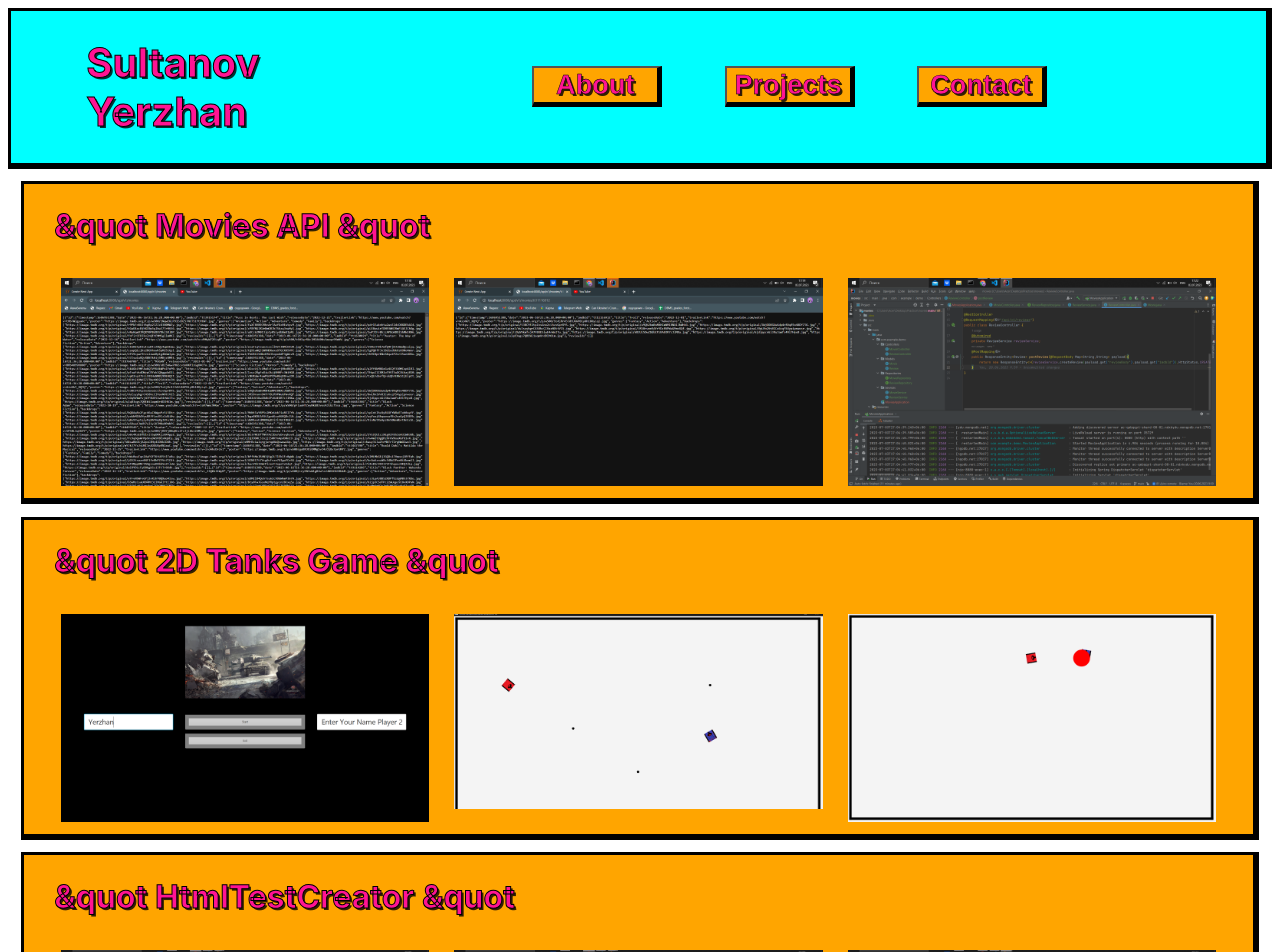
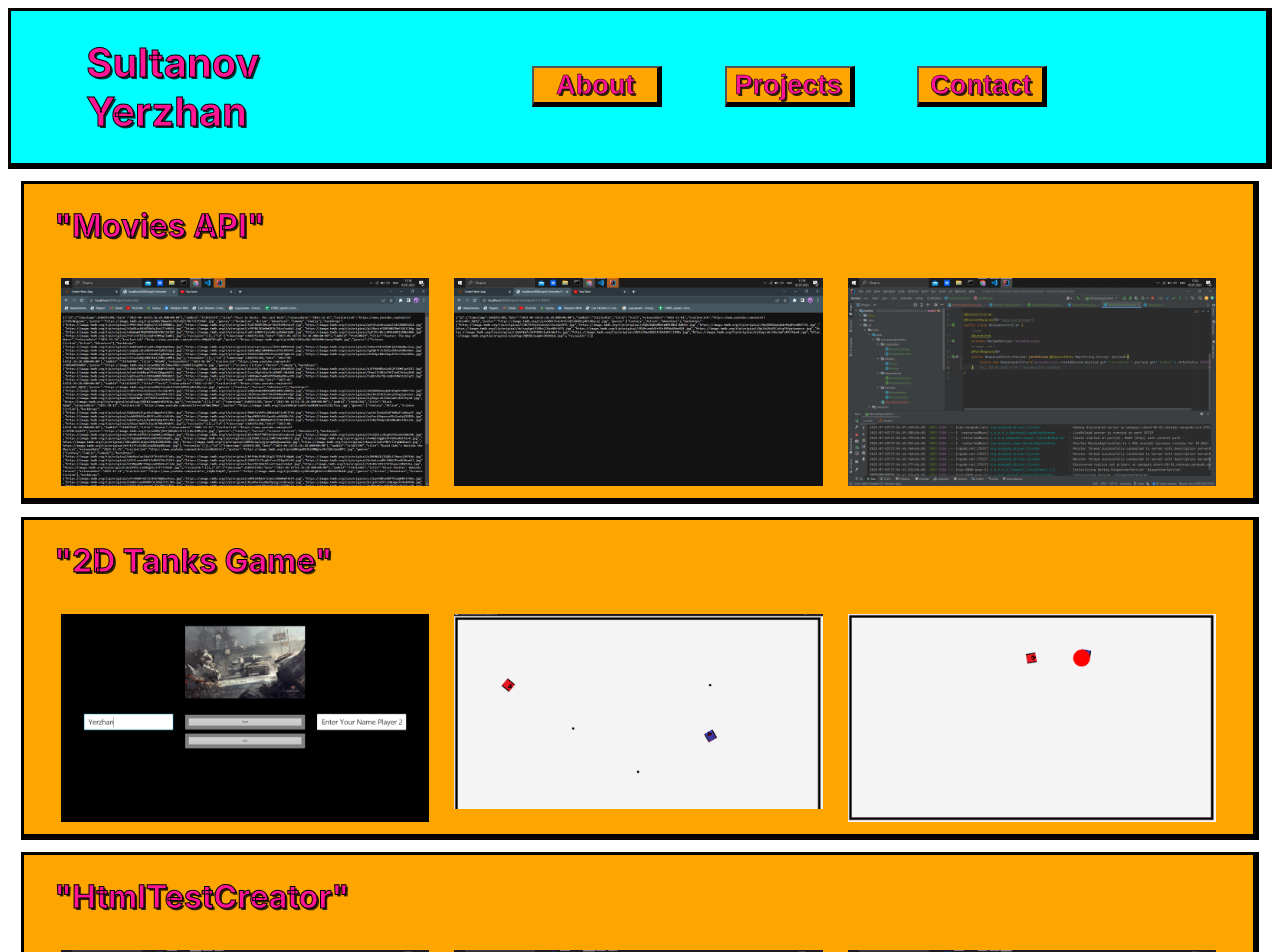
Before and after one commit to alogsDiu/first-portfolio, a Next.js app: page /projects in a window 1280 px wide. Shown: the top 952 px of the page. Built offline with nearby package versions, Linux system fonts and the light colour scheme.

Commit message:
twelvth-commit

```diff
--- a/src/app/projects/page.tsx
+++ b/src/app/projects/page.tsx
@@ -18,11 +18,7 @@ const Projects = () => {
   const [first,setFirst] = useState(false);
   const [second,setSecond] = useState(false);
   const [third,setThird] = useState(false);
-  const props = {properties:{
-    scale:1.1 ,
-    textShadow: '0px 0px 8px rgba(0,0,0,0)',
-    boxShadow :'0px 0px 8px rgba(0,0,0,0)'
-  }}
+  const projectNames=['"Movies API"','"2D Tanks Game"','"HtmlTestCreator"'];
   const devProps = {
     initial: {
       scale: 1,
@@ -41,7 +37,7 @@ const Projects = () => {
   return (
       <m.div className='projects' exit={{opacity:0}}>
         <m.div onClick={e=>{setFirst(first===false)}} variants={devProps} whileHover='hover' initial={{x:1700,opacity:0}} animate={{x:0,opacity:1}} transition={{duration:2,type:'tween'}} exit={{x:1700}} className='project'>
-          <m.h1>&quot Movies API &quot</m.h1>
+          <m.h1>{projectNames[0]}</m.h1>
           <div className='imgContainer'>
             <Image src={allMovies} alt="FirstPic" className='img'/>
             <Image src={selectedMovie} alt="SecondPic" className='img'/>
@@ -50,7 +46,7 @@ const Projects = () => {
           {first===true && <div><p>{firstContent}</p><a href='https://github.com/alogsDiu/MoviesAPI'><BiLogoGithub className='icon'/></a></div>}
         </m.div>
         <m.div onClick={e=>{setSecond(second===false)}} variants={devProps} whileHover='hover'  initial={{x:-1700,opacity:0}} animate={{x:0,opacity:1}} transition={{duration:2 ,type:'tween' , delay:0.5}} className='project'>
-          <m.h1>&quot 2D Tanks Game &quot</m.h1>
+          <m.h1>{projectNames[1]}</m.h1>
           <div className='imgContainer'>
             <Image  src={opening} alt="FirstPic" className='img'/>
             <Image  src={gameProces} alt="SecondPic" className='img'/>
@@ -59,7 +55,7 @@ const Projects = () => {
           {second===true && <div><p>{secondContent}</p><a href='https://github.com/alogsDiu/TwoTanks'><BiLogoGithub className='icon'/></a></div>}
         </m.div>
         <m.div onClick={e=>{setThird(third===false)}} variants={devProps} whileHover='hover'  initial={{x:1700,opacity:0}} animate={{x:0,opacity:1}} transition={{duration:2,type:'tween', delay:1}} className='project'>
-          <m.h1>&quot HtmlTestCreator &quot</m.h1>
+          <m.h1>{projectNames[2]}</m.h1>
           <div className='imgContainer'>
             <Image  src={incorrect} alt="FirstPic" className='img'/>
             <Image  src={correct} alt="SecondPic" className='img'/>
```
